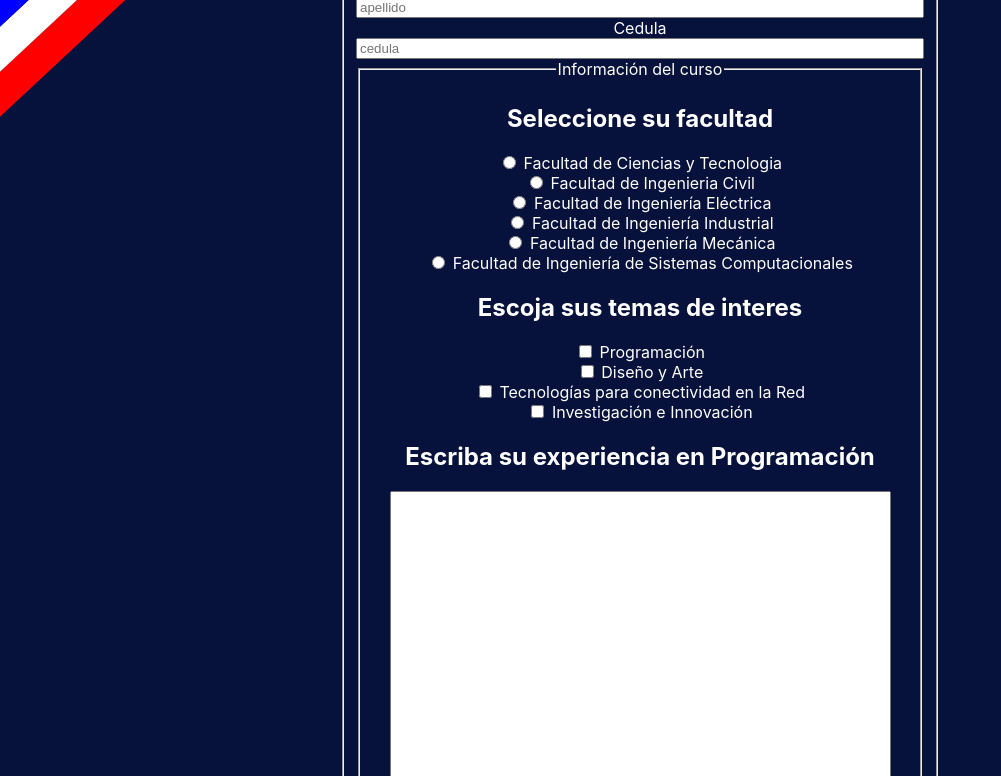
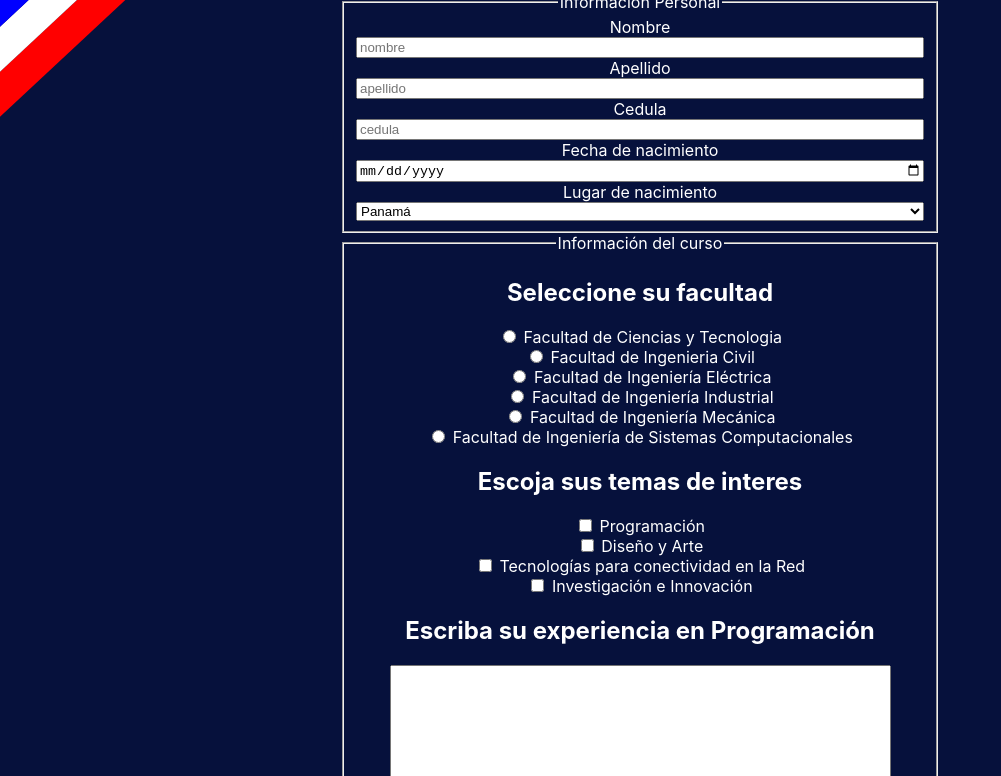
Before and after one commit to eivaremir/Practica-de-Desarrollo-Web-utp, a website: page index.html in a window 1280 px wide. Shown: the part 90-866 px from the top of the page, without its empty margins (0-1001 px from the left). Drawn offline with Linux system fonts and the light colour scheme.

Commit message:
Fix random issues

```diff
--- a/index.html
+++ b/index.html
@@ -18,40 +18,9 @@
       margin: 0;
     "
   >
-    <div
-      style="
-        width: 33px;
-        height: 100%;
-        background: red;
-        position: absolute;
-        transform: rotate(47deg) translate(-169px, -150px);
-        z-index: -1;
-      "
-    ></div>
-    <div
-      style="
-        width: 33px;
-        height: 100%;
-        background: white;
-        position: absolute;
-        transform: rotate(47deg) translate(-202px, -182px);
-        z-index: -1;
-      "
-    ></div>
-    <div
-      style="
-        width: 33px;
-        height: 100%;
-        background: blue;
-        position: absolute;
-        transform: rotate(47deg) translate(-235px, -182px);
-        z-index: -1;
-      "
-    ></div>
-    <!--  -->
-
-    <!--  -->
-
+    <header>
+      <h1 style="text-align: center">Registro de curso de Desarrollo Web</h1>
+    </header>
     <form
       style="
         display: flex;
@@ -72,61 +41,6 @@
 
         <label for="userId">Cedula</label>
         <input placeholder="cedula" name="userId" />
-
-            <!--  -->
-            <fieldset name="campo3">
-                <h2><b>Seleccione su facultad </b></h2>
-                <legend>Información del curso</legend>
-                <input type="radio" id ="FCT" name="1" value="Facultad de Ciencias y Tecnologia">
-                <label for="FCT">Facultad de Ciencias y Tecnologia</label>
-                <br>
-                <input type="radio" id ="FIC" name="1" value="Facultad de Ingenieria Civil">
-                <label for="FIC">Facultad de Ingenieria Civil</label>
-                <br>
-                <input type="radio" id ="FIE" name="1" value="Facultad de Ingeniería Eléctrica">
-                <label for="FIE">Facultad de Ingeniería Eléctrica</label>
-                <br>
-                <input type="radio" id ="FII" name="1" value="Facultad de Ingeniería Industrial">
-                <label for="FII">Facultad de Ingeniería Industrial</label>
-                <br>
-                <input type="radio" id ="FIM" name="1" value="Facultad de Ingeniería Mecánica">
-                <label for="FIM">Facultad de Ingeniería Mecánica</label>
-                <br>
-                <input type="radio" id ="FISIC" name="1" value="Facultad de Ingeniería de Sistemas Computacionales">
-                <label for="FISIC">Facultad de Ingeniería de Sistemas Computacionales</label>
-                <br>
-                <h2><b>Escoja sus temas de interes</b></h2>
-                <input type="checkbox" id ="prog" name="1" value="programacion">
-                <label for="prog">Programación</label>
-                <br>
-                <input type="checkbox" id ="dis" name="1" value="diseno">
-                <label for="dis">Diseño y Arte</label>
-                <br>
-                <input type="checkbox" id ="tec" name="1" value="tecnologia">
-                <label for="tec">Tecnologías para conectividad en la Red</label>
-                <br>
-                <input type="checkbox" id ="ing" name="1" value="ingenieria">
-                <label for="ing">Investigación e Innovación</label>
-                <br>
-                <h2><b>Escriba su experiencia en Programación</b></h2>
-                <textarea cols="60" rows="20"></textarea>
-            </fieldset>
-            <button>Enviar</button>
-
-        </form>
-
-
-        <footer
-            style="
-                margin-top: auto;
-                display: flex;
-                justify-content: center;
-                padding: 3rem 0;
-            "
-        >
-            <span> 🍔Borokotroko &copy;2022 </span>
-        </footer>
-    </body>
         <label for="birthday">Fecha de nacimiento</label>
         <input type="date" name="birthday" />
 
@@ -146,7 +60,76 @@
         </select>
       </fieldset>
 
-      <!--  -->
+      <fieldset name="campo3">
+        <h2><b>Seleccione su facultad </b></h2>
+        <legend>Información del curso</legend>
+        <input
+          type="radio"
+          id="FCT"
+          name="1"
+          value="Facultad de Ciencias y Tecnologia"
+        />
+        <label for="FCT">Facultad de Ciencias y Tecnologia</label>
+        <br />
+        <input
+          type="radio"
+          id="FIC"
+          name="1"
+          value="Facultad de Ingenieria Civil"
+        />
+        <label for="FIC">Facultad de Ingenieria Civil</label>
+        <br />
+        <input
+          type="radio"
+          id="FIE"
+          name="1"
+          value="Facultad de Ingeniería Eléctrica"
+        />
+        <label for="FIE">Facultad de Ingeniería Eléctrica</label>
+        <br />
+        <input
+          type="radio"
+          id="FII"
+          name="1"
+          value="Facultad de Ingeniería Industrial"
+        />
+        <label for="FII">Facultad de Ingeniería Industrial</label>
+        <br />
+        <input
+          type="radio"
+          id="FIM"
+          name="1"
+          value="Facultad de Ingeniería Mecánica"
+        />
+        <label for="FIM">Facultad de Ingeniería Mecánica</label>
+        <br />
+        <input
+          type="radio"
+          id="FISIC"
+          name="1"
+          value="Facultad de Ingeniería de Sistemas Computacionales"
+        />
+        <label for="FISIC"
+          >Facultad de Ingeniería de Sistemas Computacionales</label
+        >
+        <br />
+        <h2><b>Escoja sus temas de interes</b></h2>
+        <input type="checkbox" id="prog" name="1" value="programacion" />
+        <label for="prog">Programación</label>
+        <br />
+        <input type="checkbox" id="dis" name="1" value="diseno" />
+        <label for="dis">Diseño y Arte</label>
+        <br />
+        <input type="checkbox" id="tec" name="1" value="tecnologia" />
+        <label for="tec">Tecnologías para conectividad en la Red</label>
+        <br />
+        <input type="checkbox" id="ing" name="1" value="ingenieria" />
+        <label for="ing">Investigación e Innovación</label>
+        <br />
+        <h2><b>Escriba su experiencia en Programación</b></h2>
+        <textarea cols="60" rows="20"></textarea>
+      </fieldset>
+
       <fieldset>
         <legend>Información de Salud</legend>
         <label>Peso (lbs)</label>
@@ -210,5 +193,36 @@
     >
       <span> 🍔Borokotroko &copy;2022 </span>
     </footer>
+
+    <div
+      style="
+        width: 33px;
+        height: 100%;
+        background: red;
+        position: absolute;
+        transform: rotate(47deg) translate(-169px, -150px);
+        z-index: -1;
+      "
+    ></div>
+    <div
+      style="
+        width: 33px;
+        height: 100%;
+        background: white;
+        position: absolute;
+        transform: rotate(47deg) translate(-202px, -182px);
+        z-index: -1;
+      "
+    ></div>
+    <div
+      style="
+        width: 33px;
+        height: 100%;
+        background: blue;
+        position: absolute;
+        transform: rotate(47deg) translate(-235px, -182px);
+        z-index: -1;
+      "
+    ></div>
   </body>
 </html>
```
